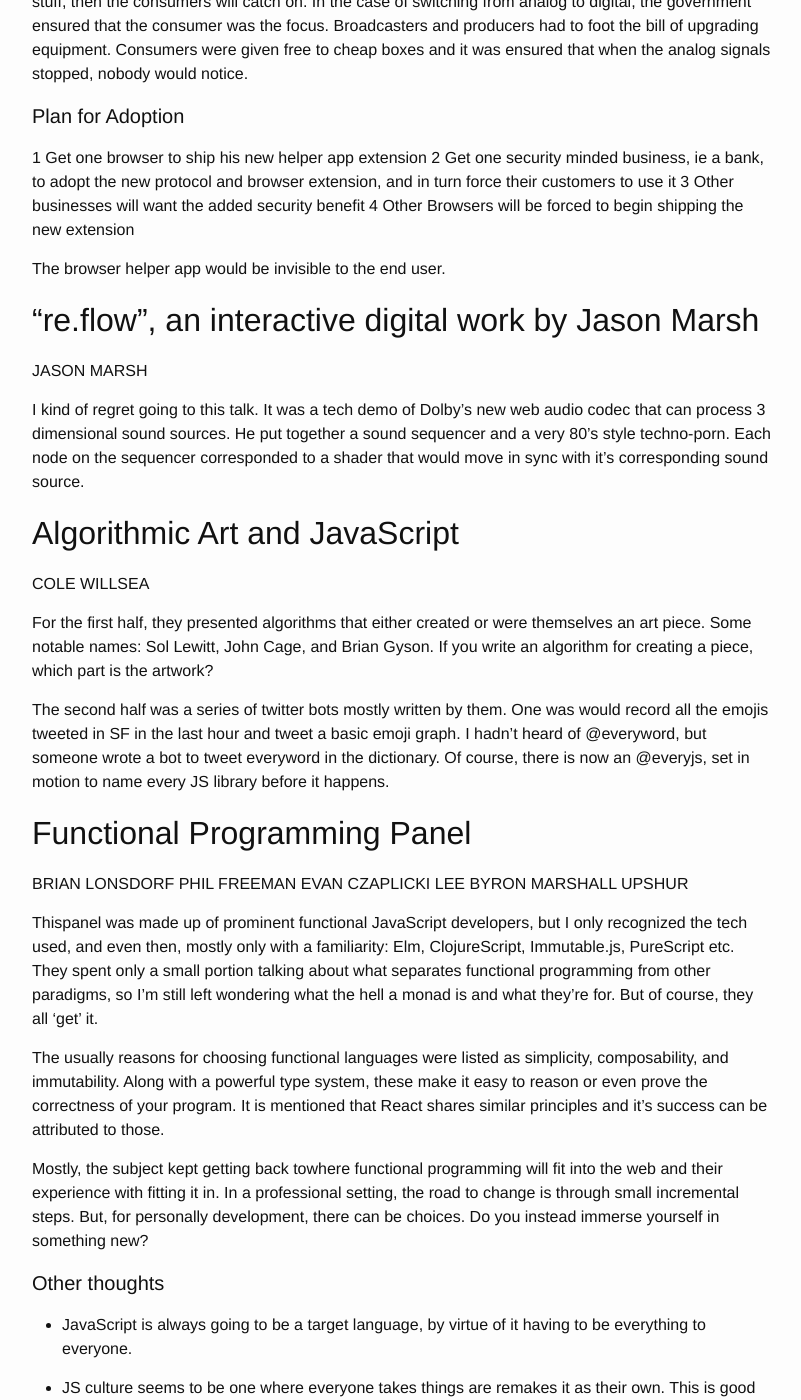
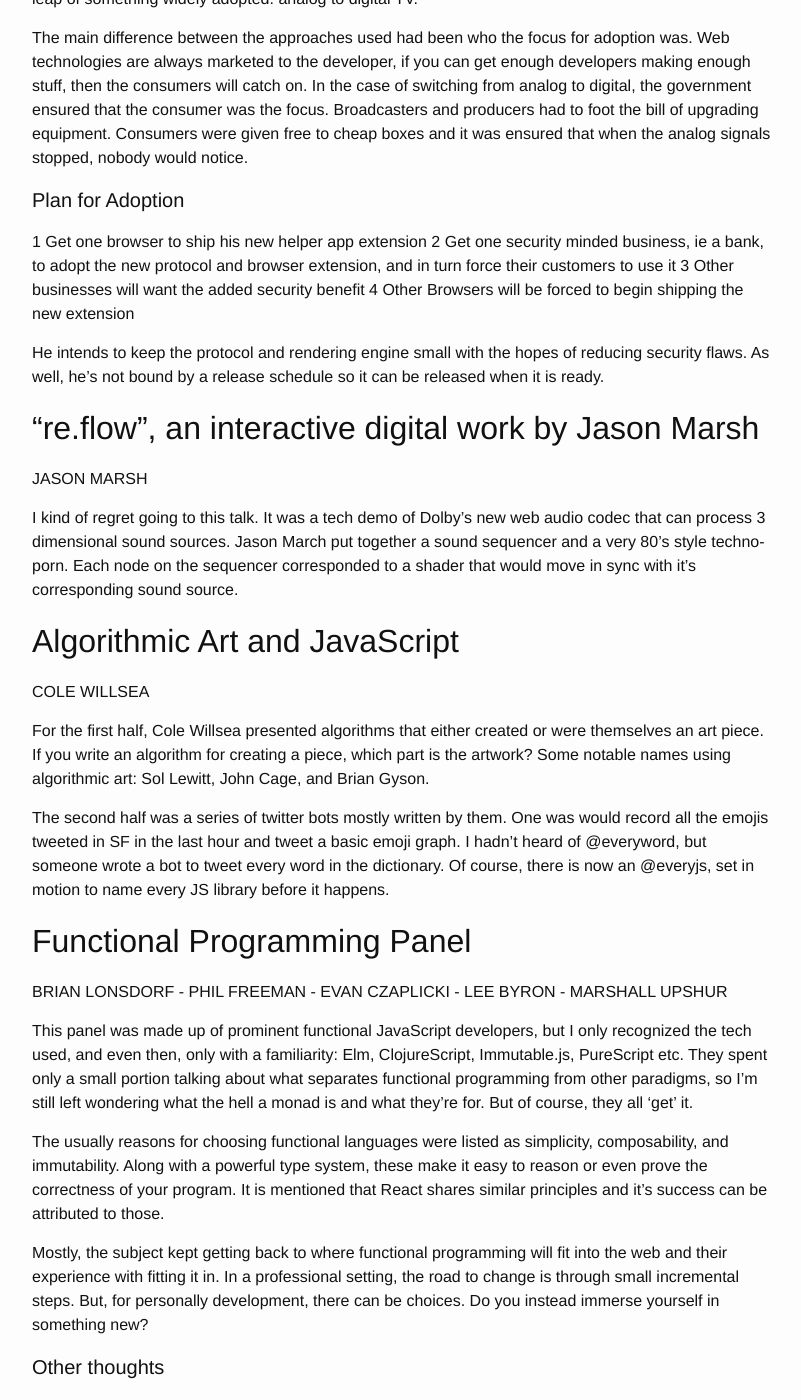
Before and after one commit to kellyjosephprice/kellyjosephprice.github.io, a Jekyll site: the page built from _posts/2016-02-11-forwardjs.markdown, in a window 1280 px wide and 1400 px high, scrolled down 1146 px. Shown: the whole window, without its empty margins (238-1039 px from the left). Built offline with Jekyll 4.4.1, drawn with Linux system fonts in a browser that asks for light colours; some of the changed text lies outside the part shown.

Commit message:
Made some tweaks

```diff
--- a/_posts/2016-02-11-forwardjs.markdown
+++ b/_posts/2016-02-11-forwardjs.markdown
@@ -8,12 +8,12 @@
 
 > FORWARD IS AN INITIATIVE TO HELP BRING THE WEB, WELL, FORWARD.
 
-###  Themes
+### Themes
 
 * Inclusivity instead of diversity
 * Cyberpunk - life imitating art?
-* Why do they want to put JavaScript everywhere?
-* It seems that the JS community struggles to learn from history
+* Why do we want JavaScript everywhere?
+* The JS community struggles to learn from history
 
 ### Favorite Quotes
 
@@ -24,22 +24,28 @@
 KASSANDRA PERCH
 
 The NodeBots community and ecosystem is thriving and at this point you
-can get small < $20 [microcontrollers](https://store.particle.io/) that can
-run C generated by NodeJS, or an [SoC](http://www.espruino.com/) that runs JS natively.
+can get small < $20 [microcontrollers](https://store.particle.io/) that
+can run C generated by NodeJS, or an [SoC](http://www.espruino.com/)
+that runs JS natively.
 
 I have little interest in embedded nodejs, so I didn't put a lot of
-effort into retaining any of this talk. But, she did have a neat
-tech demo, where you could tweet to an account to push a color value to
-a queue that would display on her sweater or belt.
+effort into retaining any of this talk. But, Kassandra Perch did have a
+neat tech demo, where you could tweet to an account to push a color
+value to a queue that would display on her sweater or belt.
+
+The NodeBots community thrives because it is so inclusive and welcoming.
 
 ## Keynote
 DOUGLAS CROCKFORD
 
+#### The Seif Project
+
 For me, this was the most intriguing talk. It's always joked about how
-broken web technologies are, kluge on top of kluge. He recognized
-that trying to fix that has been attempted, I believe he was referring
-to technologies like Flash and Silverlight. He then looked to a previous
-technological leap of something widely adopted: analog to digital TV.
+broken web technologies are, kluge on top of kluge. Douglas Crockford
+recognizes that there have been attempts to fix them. I believe he was
+referring to technologies like Flash and Silverlight. He then looked to
+a previous technological leap of something widely adopted: analog to
+digital TV.
 
 The main difference between the approaches used had been who the focus
 for adoption was. Web technologies are always marketed to the developer,
@@ -58,41 +64,42 @@
 3 Other businesses will want the added security benefit
 4 Other Browsers will be forced to begin shipping the new extension
 
-The browser helper app would be invisible to the end user.
+He intends to keep the protocol and rendering engine small with the
+hopes of reducing security flaws. As well, he's not bound by a release
+schedule so it can be released when it is ready.
 
 ## "re.flow",­ an interactive digital work by Jason Marsh
 JASON MARSH
 
 I kind of regret going to this talk. It was a tech demo of Dolby's new
-web audio codec that can process 3 dimensional sound sources. He put
-together a sound sequencer and a very 80's style techno-porn. Each node
-on the sequencer corresponded to a shader that would move in sync with
-it's corresponding sound source.
+web audio codec that can process 3 dimensional sound sources. Jason
+March put together a sound sequencer and a very 80's style techno-porn.
+Each node on the sequencer corresponded to a shader that would move in
+sync with it's corresponding sound source.
 
 ## Algorithmic Art and JavaScript
 COLE WILLSEA
 
-For the first half, they presented algorithms that either created or
-were themselves an art piece. Some notable names: Sol Lewitt, John Cage,
-and Brian Gyson. If you write an algorithm for creating a piece, which
-part is the artwork?
+For the first half, Cole Willsea presented algorithms that either
+created or were themselves an art piece. If you write an algorithm for
+creating a piece, which part is the artwork?  Some notable names using
+algorithmic art: Sol Lewitt, John Cage, and Brian Gyson.
 
 The second half was a series of twitter bots mostly written by them. One
-was would record all the emojis tweeted in SF in the last hour and
-tweet a basic emoji graph. I hadn't heard of @everyword, but someone
-wrote a bot to tweet everyword in the dictionary. Of course, there is
-now an @everyjs, set in motion to name every JS library before it
-happens.
+was would record all the emojis tweeted in SF in the last hour and tweet
+a basic emoji graph. I hadn't heard of @everyword, but someone wrote a
+bot to tweet every word in the dictionary. Of course, there is now an
+@everyjs, set in motion to name every JS library before it happens.
 
 ## Functional Programming Panel
-BRIAN LONSDORF
-PHIL FREEMAN
-EVAN CZAPLICKI
-LEE BYRON
+BRIAN LONSDORF -
+PHIL FREEMAN -
+EVAN CZAPLICKI -
+LEE BYRON -
 MARSHALL UPSHUR
 
-Thispanel was made up of prominent functional JavaScript developers, but
-I only recognized the tech used, and even then, mostly only with a
+This panel was made up of prominent functional JavaScript developers,
+but I only recognized the tech used, and even then, only with a
 familiarity: Elm, ClojureScript, Immutable.js, PureScript etc. They
 spent only a small portion talking about what separates functional
 programming from other paradigms, so I'm still left wondering what the
@@ -104,7 +111,7 @@
 your program. It is mentioned that React shares similar principles and
 it's success can be attributed to those.
 
-Mostly, the subject kept getting back towhere functional programming
+Mostly, the subject kept getting back to where functional programming
 will fit into the web and their experience with fitting it in. In a
 professional setting, the road to change is through small incremental
 steps. But, for personally development, there can be choices. Do you
@@ -115,14 +122,14 @@
 * JavaScript is always going to be a target language, by virtue of it
 having to be everything to everyone.
 
-* JS culture seems to be one where everyone takes things are remakes it
+* JS culture seems to be one where everyone takes things and remakes it
 as their own. This is good for learning and including people, but it
 also contributes to the fragmentation.
 
 ## Soylent Bits
 MYLES BORINS
 
-### Things People Hate
+#### Things People Hate
 
 * languages
 * frameworks
@@ -130,16 +137,19 @@
 * women
 * minorities
 
-He is an active contributer to Node.js and gave a retrospective on a
+Myles Borin is an active contributer to Node.js and gave a retrospective on a
 recent OSS organizational debacle. I believe I heard a whiff of this on
 HN and reddit, but it had a dramatic impact on this guys life.
 
-IIRC he started a Github issue discuss removing the term 'suicide' from
-Node's workers. This brought the trolls out from under the bridge. At
-the time, Node had a code of conduct, but lacked any rules of
+IIRC he started a Github issue to discuss removing the term 'suicide'
+from Node's workers. This brought the trolls out from under the bridge.
+At the time, Node had a code of conduct, but lacked any rules of
 moderation. That is to say, they had no way to enforce it. So, while
 people are trolling on one thread, there's another thread with the Node
 maintainers disagreeing about what to do about it.
+
+I failed to record all his lessons learned about managing an open source
+community, but the moral of the story is:
 
 Your code is made of people.
 
@@ -147,12 +157,16 @@
 EVAN MORIKAWA
 
 I spent this entire talk wondering why you would write desktop apps with
-web tools.
+web tools. The answers are of course about it being cross-platform. But,
+I'm still not convinced.
 
 Electron is essentially a version of chromium that uses Node.js as the
 JS engine. This gives you access to all the local-filesystem API's.
 Evan's company wrote a native feeling e-mail client with it. It uses
-sqlite to handle offline caching of your e-mail actions.
+sqlite to handle offline caching of your e-mail actions. They used
+existing frameworks to mimic the normal desktop styling. So all it takes
+to switch between looking like Windows or OS X is changing a class on
+the body element.
 
 ## Build the Virtual Reality Web with A-Frame
 KEVIN NGO
@@ -167,23 +181,22 @@
 
 With headsets about to come to market and the entire tech so new, these
 guys don't want to commit to any large design decisions until the
-ecosystem evolves. The current state of mozvr abstracts away webgl and
-VR programming. Their goal of course, is to make VR appealing to web
-developers.
+ecosystem evolves. mozvr abstracts away webgl and VR programming with
+the goal of making VR appealing to web developers.
 
 ## The Economy of Keystrokes
 KYLE SIMPSON
 
-Having now seen him twice, I highly recommend attending a talk by him.
-His points are simple, because he presents them clearly.
+Having now seen Kyle Simpson twice, I highly recommend attending a talk
+by him.  His points are simple, because he presents them clearly. He
+speaks well and there is very little wasted. As a result, I'm nervous to
+try and distill his talk properly.
 
-### Concepts
+#### Concepts
 
 * What does each keystroke, or lack of keystroke, buy you?
-* Code is a suggestion
+* Code is a suggestion to the computer
 * Code is a means of communication
 * Good programmers write code that humans can understand
 * users > author > ...
 * reader > writer
-
-He argues that the main currency of keystrokes is readability.
```
